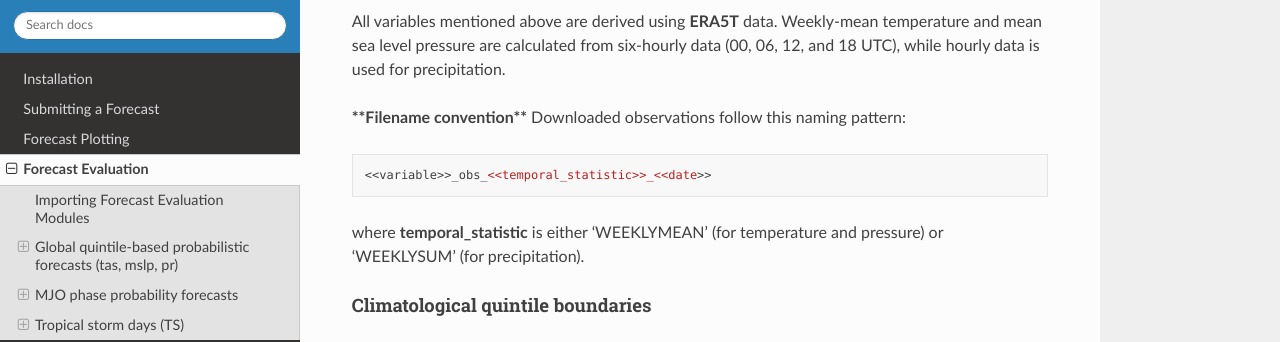
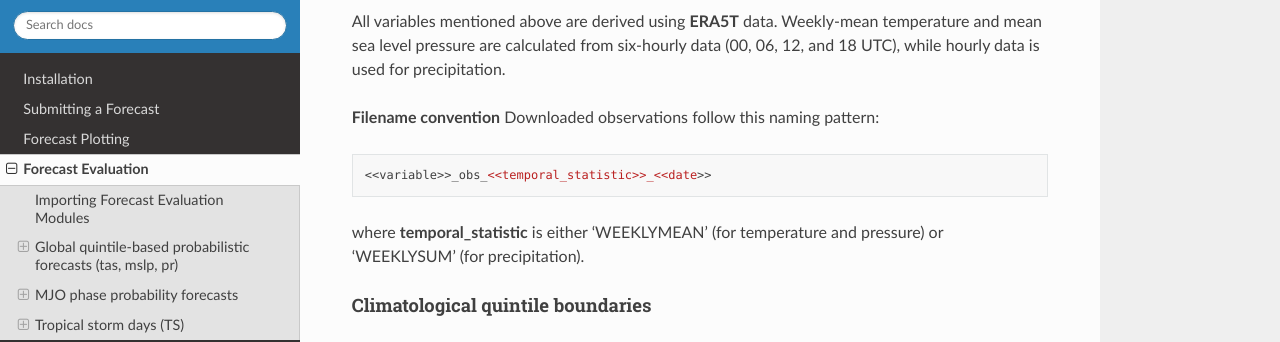
Before and after one commit to joshuatalib/AI_weather_quest, a Sphinx documentation site: the page built from docs/source/forecast_evaluation.rst, in a window 1280 px wide and 900 px high, scrolled down 1866 px. Shown: the part 150-492 px from the top of the window. Built offline with Sphinx 7.4.7 and the Read the Docs theme 3.1.0, drawn with Linux system fonts in a browser that asks for light colours; pages that are not in the unit, such as notebooks, are missing from menus.

```diff
--- a/docs/source/forecast_evaluation.rst
+++ b/docs/source/forecast_evaluation.rst
@@ -70,7 +70,7 @@ The **retrieve_weekly_obs** function returns the dataset used for forecast evalu
 
 All variables mentioned above are derived using **ERA5T** data. Weekly-mean temperature and mean sea level pressure are calculated from six-hourly data (00, 06, 12, and 18 UTC), while hourly data is used for precipitation.
 
-****Filename convention****
+**Filename convention**
 Downloaded observations follow this naming pattern:
 
 .. code-block:: bash
```
